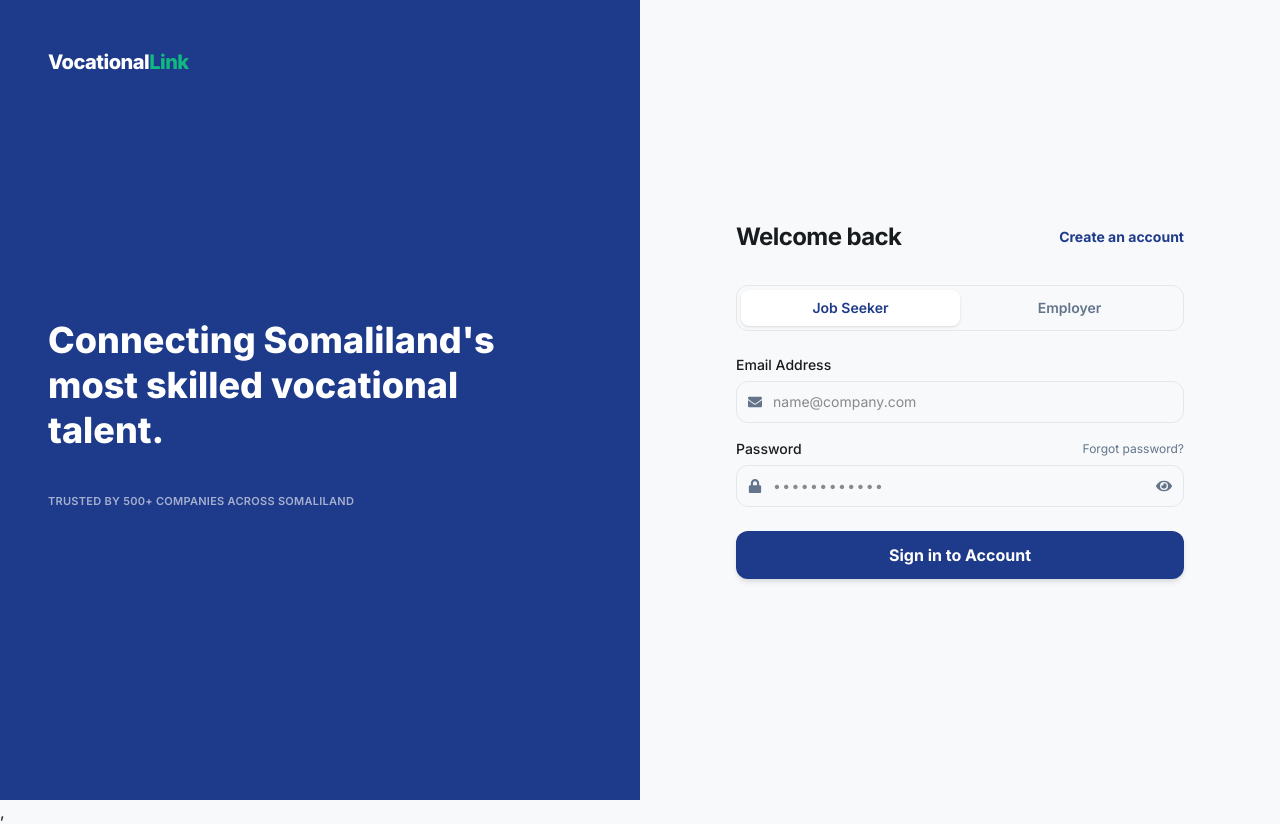
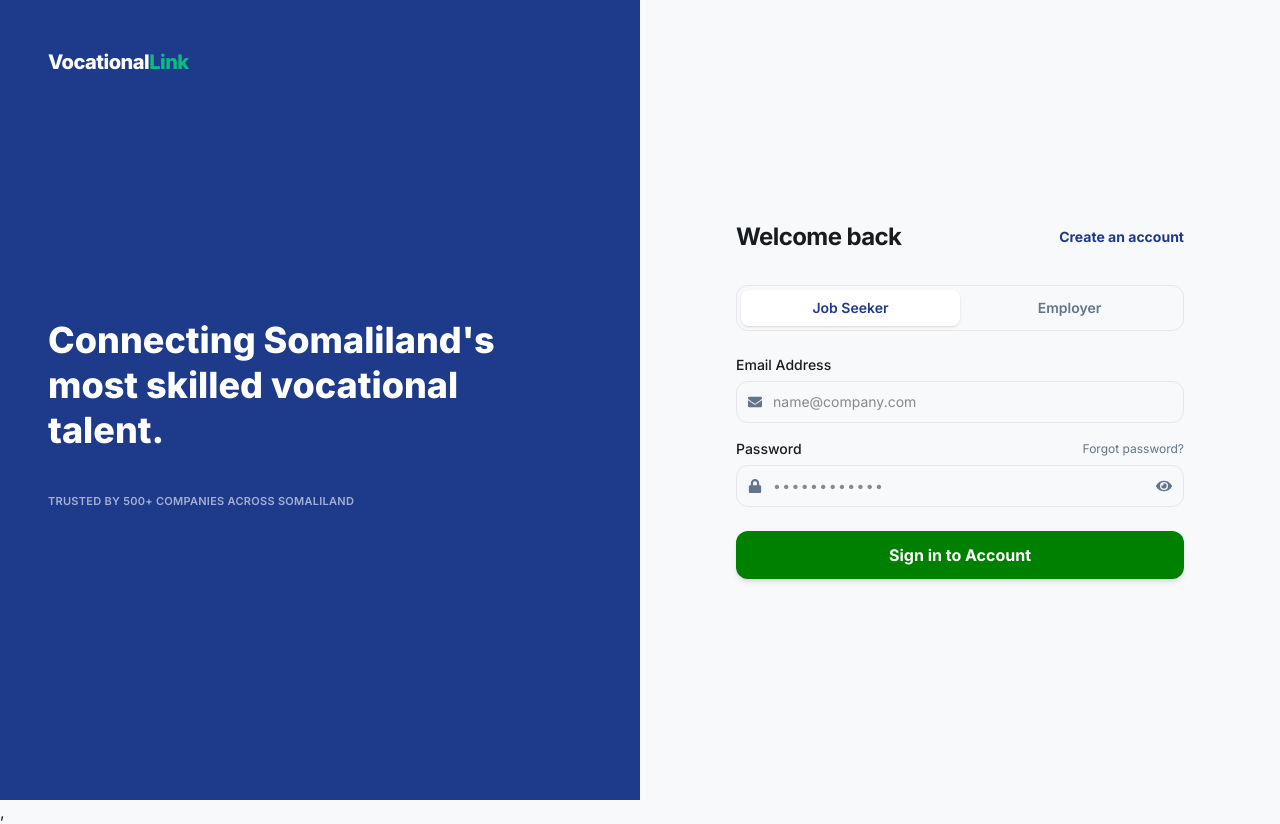
Before and after one commit to ISMACIL-MAKER/VocationalLink, a React (Vite) app in the folder Frontend/: page / in a window 1280 px wide. Built offline with nearby package versions, Linux system fonts and the light colour scheme; no server answers.

Commit message:
index.css ayan kusoo daray colors dheraad ah

```diff
--- a/Frontend/src/index.css
+++ b/Frontend/src/index.css
@@ -7,6 +7,11 @@
   --color-primary-dark: #00236f;
   --color-success: #10b981;
   --color-success-dark: #059669;
+  --color-red: red;
+  --color-gren: green;
+  --color-blue: blue;
+  --color-pink: pink;
+  --color-black: black;
 
   --color-surface: #ffffff;
   --color-surface-alt: #f7f9fb;
--- a/Frontend/src/pages/Login.jsx
+++ b/Frontend/src/pages/Login.jsx
@@ -148,7 +148,7 @@ export default function Login() {
             <button
               disabled={loading}
               type="submit"
-              className="w-full bg-primary hover:bg-primary-dark disabled:bg-border text-white font-bold py-3 px-4 rounded-xl transition-all duration-200 shadow-md hover:shadow-lg mt-2 flex justify-center items-center gap-2"
+              className="w-full bg-gren hover:bg-red disabled:bg-border text-white font-bold py-3 px-4 rounded-xl transition-all duration-200 shadow-md hover:shadow-lg mt-2 flex justify-center items-center gap-2"
             >
               {loading ? (
                 <>
```
